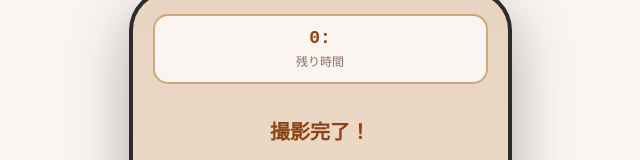
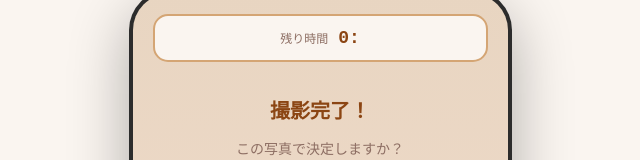
Before and after one commit to 25MPOOL/HunToru, a React (Vite) app in the folder apps/web/: page /photo/preview in a window 1280 px wide. Shown: the top 160 px of the page, without its empty margins (320-960 px from the left). Built offline with nearby package versions, Linux system fonts and the light colour scheme; a web font is replaced by a local one.

Commit message:
style: 確認画面の時間のスタイルを調整

```diff
--- a/apps/web/src/components/photo/PhotoPreview.module.css
+++ b/apps/web/src/components/photo/PhotoPreview.module.css
@@ -30,8 +30,12 @@
 }
 
 .time-info {
+  display: flex;
+  justify-content: center;
+  align-items: center;
   text-align: center;
-  margin-bottom: 15px;
+  gap: 10px;
+  margin-bottom: 16px;
   padding: 12px 20px;
   background: var(--primary-bg);
   border-radius: 15px;
@@ -42,7 +46,7 @@
   font-size: 18px;
   font-weight: 700;
   color: var(--dark-brown);
-  margin-bottom: 4px;
+  /* margin-bottom: 4px; */
 }
 
 .time-label {
--- a/apps/web/src/components/photo/PhotoPreview.tsx
+++ b/apps/web/src/components/photo/PhotoPreview.tsx
@@ -92,10 +92,10 @@ export const PhotoPreview = (props: PhotoPreviewProps) => {
         <div className={styles['preview-content']}>
           {/* 残り時間表示 */}
           <div className={styles['time-info']}>
+            <div className={styles['time-label']}>残り時間</div>
             <div className={styles['time-remaining']} id="preview-timer">
               0:{localStorage.getItem('countDown')?.toString().padStart(2, '0')}
             </div>
-            <div className={styles['time-label']}>残り時間</div>
           </div>
 
           {/* プレビューヘッダー */}
```
